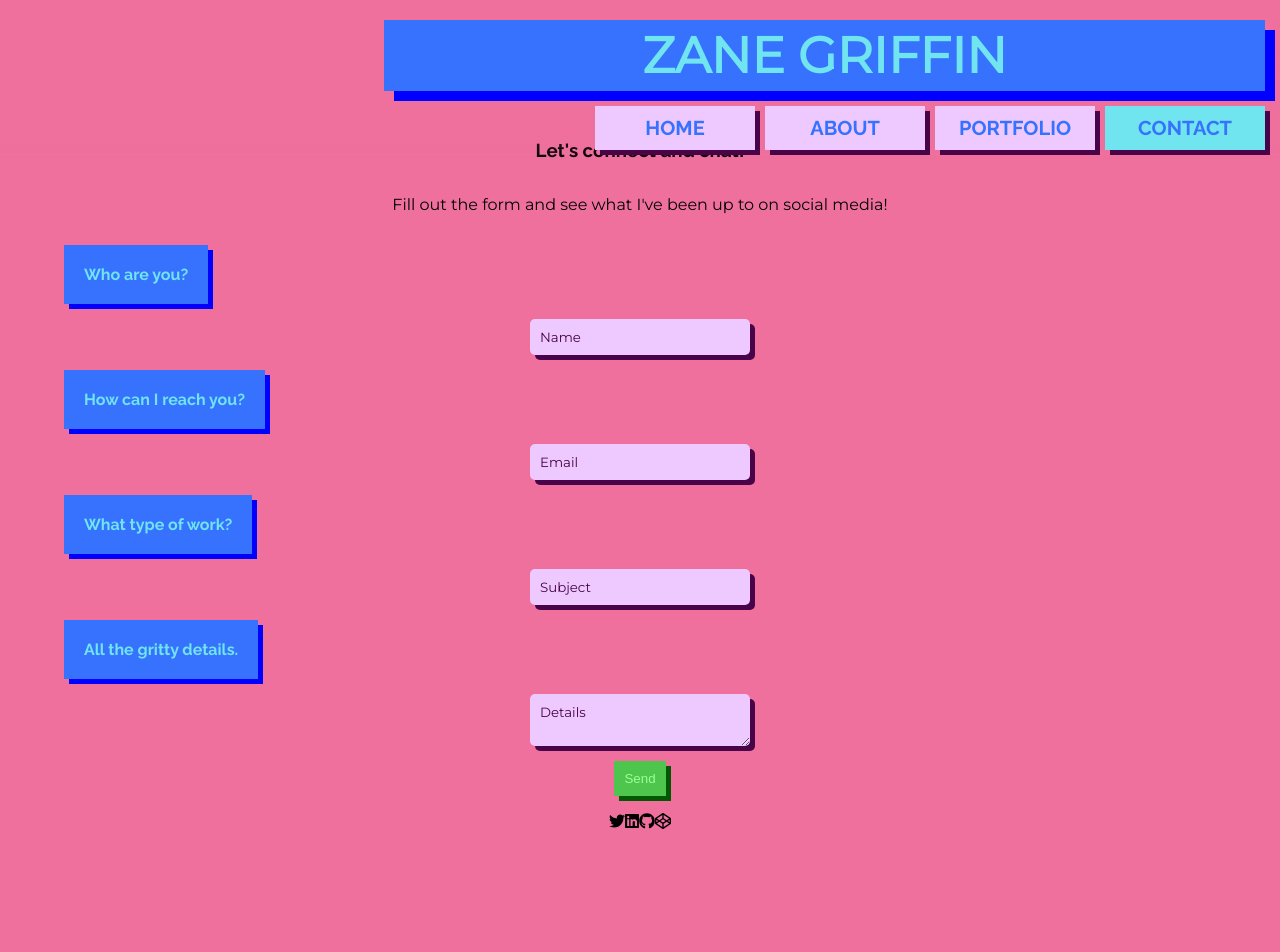
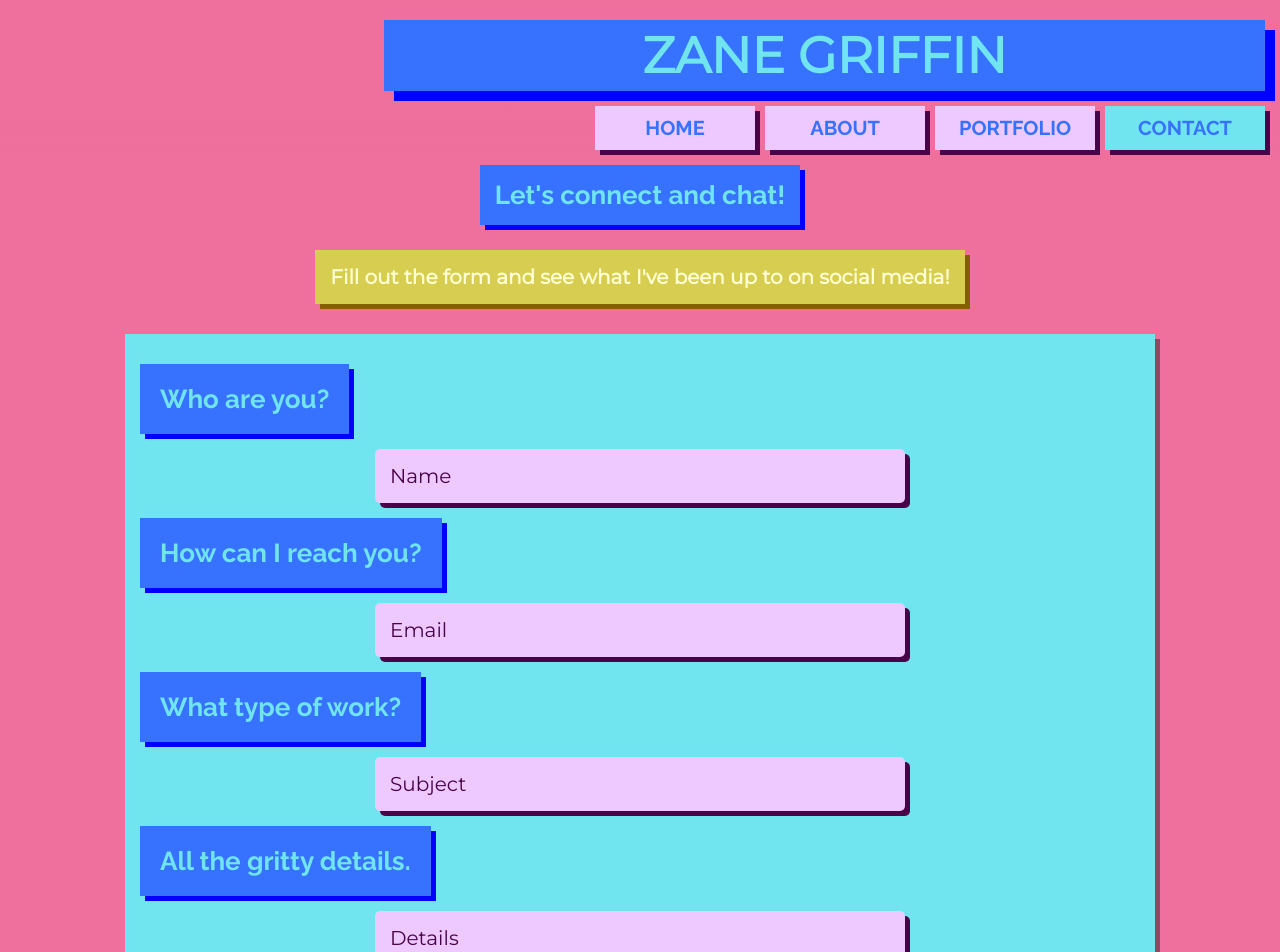
Before and after one commit to zanegriffin/zane-griffin-portfolio, a React (Create React App) app: page /profile/contact in a window 1280 px wide. Shown: the top 952 px of the page. Before the commit the page ends 831 px from the top, so only its background shows below. Built offline with nearby package versions, Linux system fonts and the light colour scheme.

Commit message:
contact form css

```diff
--- a/src/components/Contact.js
+++ b/src/components/Contact.js
@@ -31,12 +31,22 @@ const Contact = (props) => {
    }
 
    const sendEmail = (info) => {
+
+    if(info.name === undefined || info.email === undefined || info.subject === undefined || info.text === undefined){
+        alert('Form not complete')
+    } else {
         axios({
             method: 'post',
             url: 'https://email-zanegriffin.herokuapp.com/sendtome',
             headers: {'Content-Type': 'application/json'},
             data: JSON.stringify(info)
         })
+        let inputs = document.querySelectorAll('.contact-input')
+        inputs.forEach(input => {
+            input.value = ''
+        })
+        alert('Thank you! I will get back to you soon!')
+    }
    }
 
     return(
@@ -50,6 +60,7 @@ const Contact = (props) => {
                     name="name"
                     placeholder="Name"
                     onChange={handleChange}
+                    className='contact-input'
                 ></input>
                 <label>How can I reach you?</label>
                 <input
@@ -57,6 +68,7 @@ const Contact = (props) => {
                     name="email"
                     placeholder="Email"
                     onChange={handleChange}
+                    className='contact-input'
                 ></input>
                 <label>What type of work?</label>
                 <input
@@ -64,18 +76,20 @@ const Contact = (props) => {
                     name="subject"
                     placeholder="Subject"
                     onChange={handleChange}
+                    className='contact-input'
                 ></input>
                 <label>All the gritty details.</label>
                 <textarea
                     type="text"
-                    name="Text"
+                    name="text"
                     placeholder="Details"
                     onChange={handleChange}
+                    className='contact-input'
                 ></textarea>
                 <button onClick={handleSubmit}>Send</button>
             </form>
             <div className='social-media'>
-                <FontAwesomeIcon icon={faTwitter} />
+                <a src='twitter.com'><FontAwesomeIcon icon={faTwitter} /></a>
                 <FontAwesomeIcon icon={faLinkedin} />
                 <FontAwesomeIcon icon={faGithub} />
                 <FontAwesomeIcon icon={faCodepen} />
--- a/src/components/style/Contact.scss
+++ b/src/components/style/Contact.scss
@@ -15,10 +15,10 @@ $shadow: rgba(41, 41, 41, 0.5);
 $eggplant: rgb(73, 3, 73);
 $turquiose: #00ffbf;
 .contact{
-    margin-top: 40px;
     width: 90vw;
     height: 100%;
     margin: 0 auto;
+    margin-top: 40px;
     display: flex;
     flex-direction: column;
     justify-content: center;
@@ -26,16 +26,37 @@ $turquiose: #00ffbf;
     flex: 1;
     h3{
         font-family: $raleway;
+        color: $electric-blue;
+        background-color: $blue-crayola;
+        box-shadow: 5px 5px blue;
+        padding: 15px;
+        margin: 5px;
+        @media (min-width: 768px) {
+            font-size: 26px;
+        }
     }
     p{
         font-family: $montserrat;
+        font-weight: bold;
+        padding: 15px;
+        color: rgb(255, 255, 211);
+        background-color: $gold-yellow;
+        box-shadow: 5px 5px rgb(133, 96, 2);
+        @media (min-width: 768px) {
+            font-size: 20px;
+        }
     }
     form{
         width: 100%;
+        max-width: 1000px;
         display: flex;
         flex-direction: column;
         justify-content: center;
         align-items: center;
+        padding: 15px;
+        background-color: $electric-blue;
+        box-shadow: 5px 5px $shadow;
+        margin: 10px 10px;;
         label{
             font-family: $raleway;
             font-weight: bold;
@@ -45,6 +66,9 @@ $turquiose: #00ffbf;
             align-self: flex-start;
             margin: 15px 0;
             box-shadow: 5px 5px blue;
+            @media (min-width: 768px) {
+                font-size: 26px;
+            }
         }
         input{
             font-family: $montserrat;
@@ -58,6 +82,11 @@ $turquiose: #00ffbf;
             &::placeholder{
                 color: $eggplant;
             }
+            @media (min-width: 768px) {
+                font-size: 20px;
+                width: 50%;
+                padding: 15px;
+            }
         }
 
         textarea{
@@ -69,10 +98,15 @@ $turquiose: #00ffbf;
             padding: 10px;
             border-radius: 5px;
             width: 200px;
+            height: 100px;
             &::placeholder{
                 color: $eggplant;
             }
-
+            @media (min-width: 768px) {
+                font-size: 20px;
+                width: 50%;
+                padding: 15px;
+            }
         }
 
         button{
@@ -82,6 +116,25 @@ $turquiose: #00ffbf;
             color: $mint-green;
             box-shadow: 5px 5px $dark-green;
             padding: 10px;
+            font-family: $raleway;
+            font-weight: bold;
+            font-size: 20px;
+            @media (min-width: 768px) {
+                font-size: 26px;
+            }
         }
     }
+
+    .social-media{
+        svg{
+            font-size: 44px;
+            color: $electric-blue;
+            margin: 3px;
+            background-color: blue;
+            padding: 10px;
+            border-radius: 50px;
+        }
+        padding: 5px;
+        margin: 20px auto;
+    }
 }
```
Also changed, not shown: 1 other file (tests, documents, lock files or other folders). Lines whose indentation alone changed are shown as unchanged.
